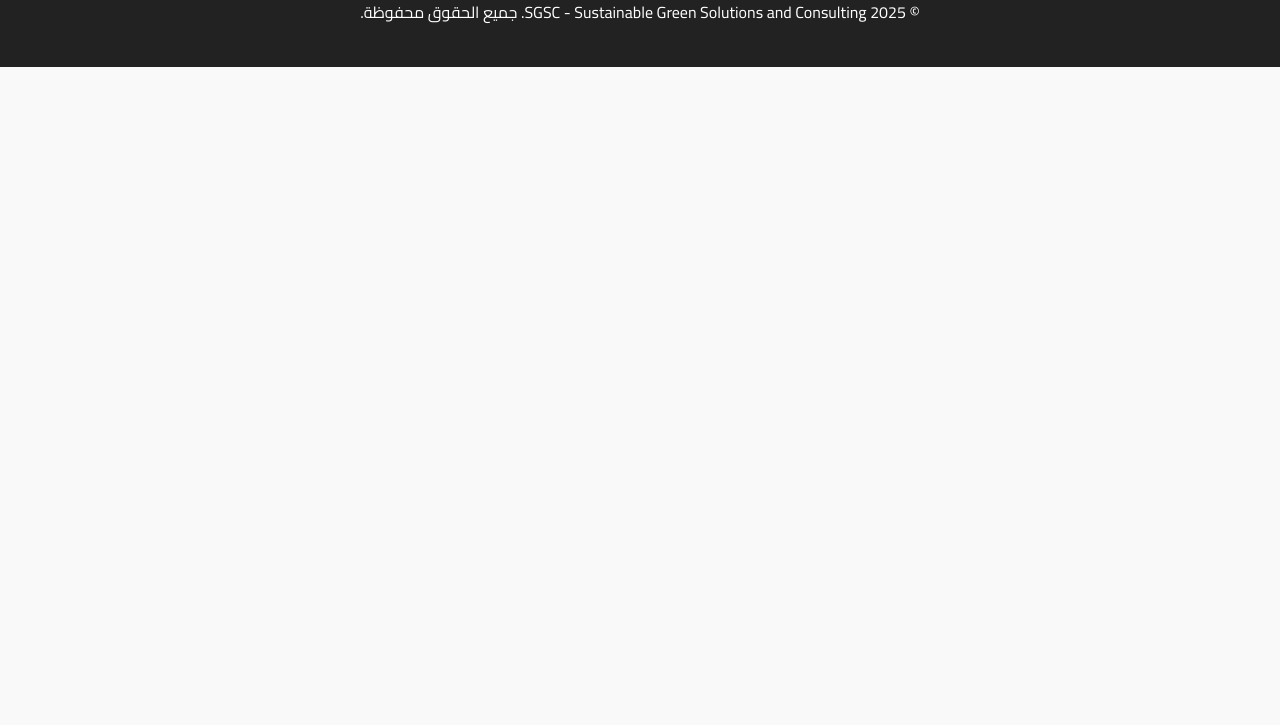
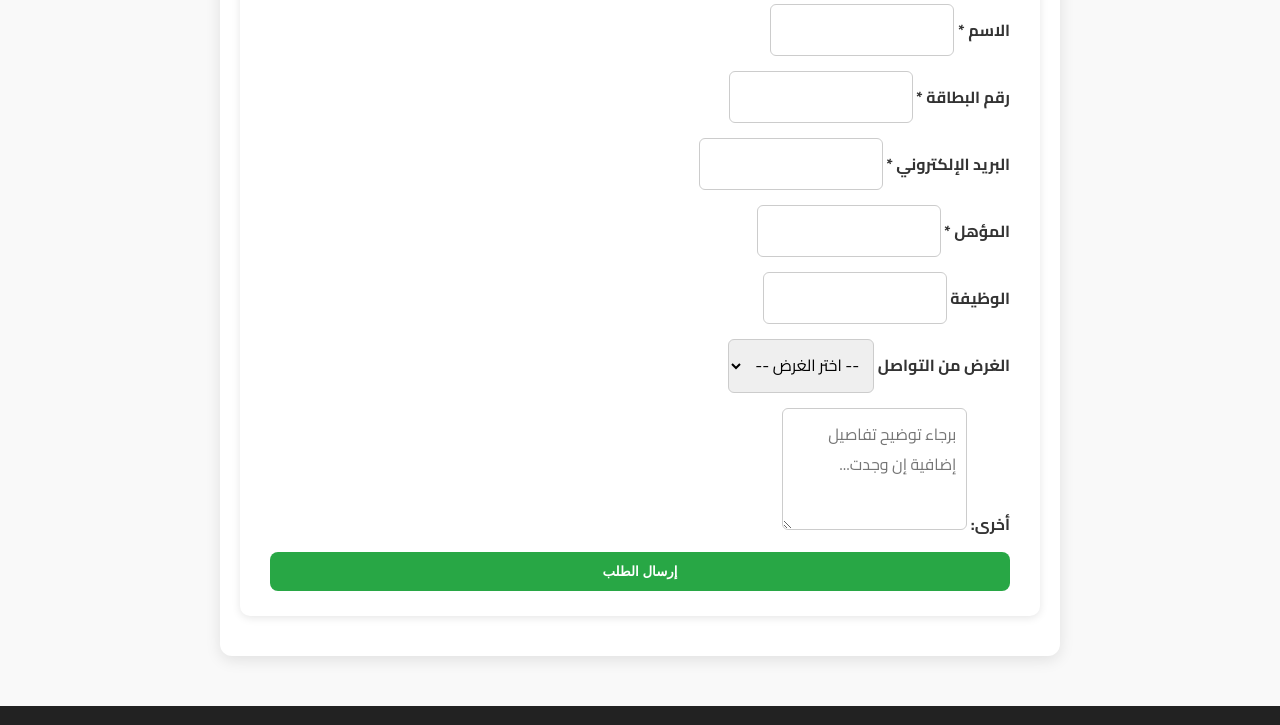
Before and after one commit to sgsc-web/site, a plain HTML site: page contact.html in a window 1280 px wide. Shown: the part 741-1466 px from the top of the page. Before the commit the page ends 808 px from the top, so only its background shows below. Drawn offline with Linux system fonts and the light colour scheme.

Commit message:
update every thing

```diff
--- a/contact.html
+++ b/contact.html
@@ -23,10 +23,11 @@
             padding: 40px 20px;
         }
 
-        h1 {
+        h1, h2 {
             color: #222;
         }
 
+        /* أزرار التواصل */
         .contact-buttons {
             display: flex;
             flex-direction: column;
@@ -68,6 +69,61 @@
         .contact-btn:hover {
             transform: scale(1.05);
             opacity: 0.9;
+        }
+
+        /* فورم تسجيل الطلبات */
+        .form-section {
+            background: #fff;
+            margin-top: 40px;
+            padding: 25px 30px;
+            border-radius: 10px;
+            box-shadow: 0 2px 8px rgba(0,0,0,0.1);
+        }
+
+        form {
+            display: flex;
+            flex-direction: column;
+            gap: 15px;
+        }
+
+        label {
+            font-weight: bold;
+            color: #333;
+            margin-bottom: 5px;
+        }
+
+        input, select, textarea {
+            padding: 10px;
+            border-radius: 6px;
+            border: 1px solid #ccc;
+            font-family: "Cairo", sans-serif;
+            font-size: 1rem;
+            transition: border-color 0.3s;
+        }
+
+        input:focus, select:focus, textarea:focus {
+            border-color: #28a745;
+            outline: none;
+        }
+
+        textarea {
+            resize: vertical;
+            min-height: 100px;
+        }
+
+        .submit-btn {
+            background-color: #28a745;
+            color: #fff;
+            font-weight: bold;
+            border: none;
+            padding: 12px;
+            border-radius: 8px;
+            cursor: pointer;
+            transition: background 0.3s;
+        }
+
+        .submit-btn:hover {
+            background-color: #218838;
         }
 
         /* Footer Styling */
@@ -137,6 +193,55 @@
             </a>
         </div>
     </section>
+
+    <!-- فورم تسجيل الطلبات -->
+    <section class="form-section">
+        <h2>📝 تسجيل الطلبات</h2>
+        <form id="requestForm">
+            <div>
+                <label for="name">الاسم *</label>
+                <input type="text" id="name" name="name" required>
+            </div>
+
+            <div>
+                <label for="idNumber">رقم البطاقة *</label>
+                <input type="text" id="idNumber" name="idNumber" required>
+            </div>
+
+            <div>
+                <label for="email">البريد الإلكتروني *</label>
+                <input type="email" id="email" name="email" required>
+            </div>
+
+            <div>
+                <label for="qualification">المؤهل *</label>
+                <input type="text" id="qualification" name="qualification" required>
+            </div>
+
+            <div>
+                <label for="job">الوظيفة</label>
+                <input type="text" id="job" name="job">
+            </div>
+
+            <div>
+                <label for="purpose">الغرض من التواصل</label>
+                <select id="purpose" name="purpose">
+                    <option value="">-- اختر الغرض --</option>
+                    <option value="training">طلب تدريب</option>
+                    <option value="consulting">استشارة</option>
+                    <option value="partnership">شراكة</option>
+                    <option value="other">أخرى</option>
+                </select>
+            </div>
+
+            <div>
+                <label for="other">أخرى:</label>
+                <textarea id="other" name="other" placeholder="برجاء توضيح تفاصيل إضافية إن وجدت..."></textarea>
+            </div>
+
+            <button type="submit" class="submit-btn">إرسال الطلب</button>
+        </form>
+    </section>
 </main>
 
 <footer class="footer">
```
